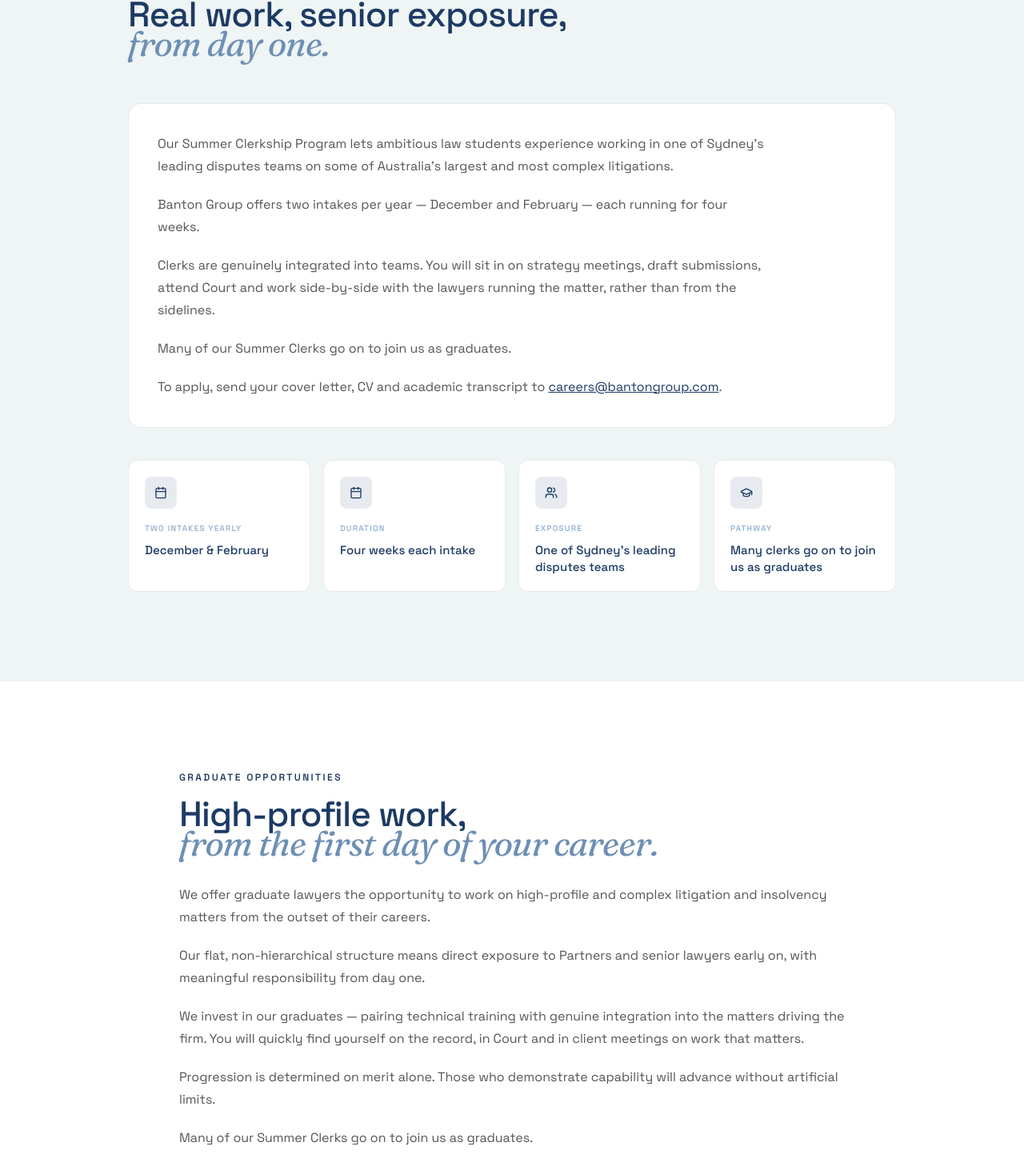
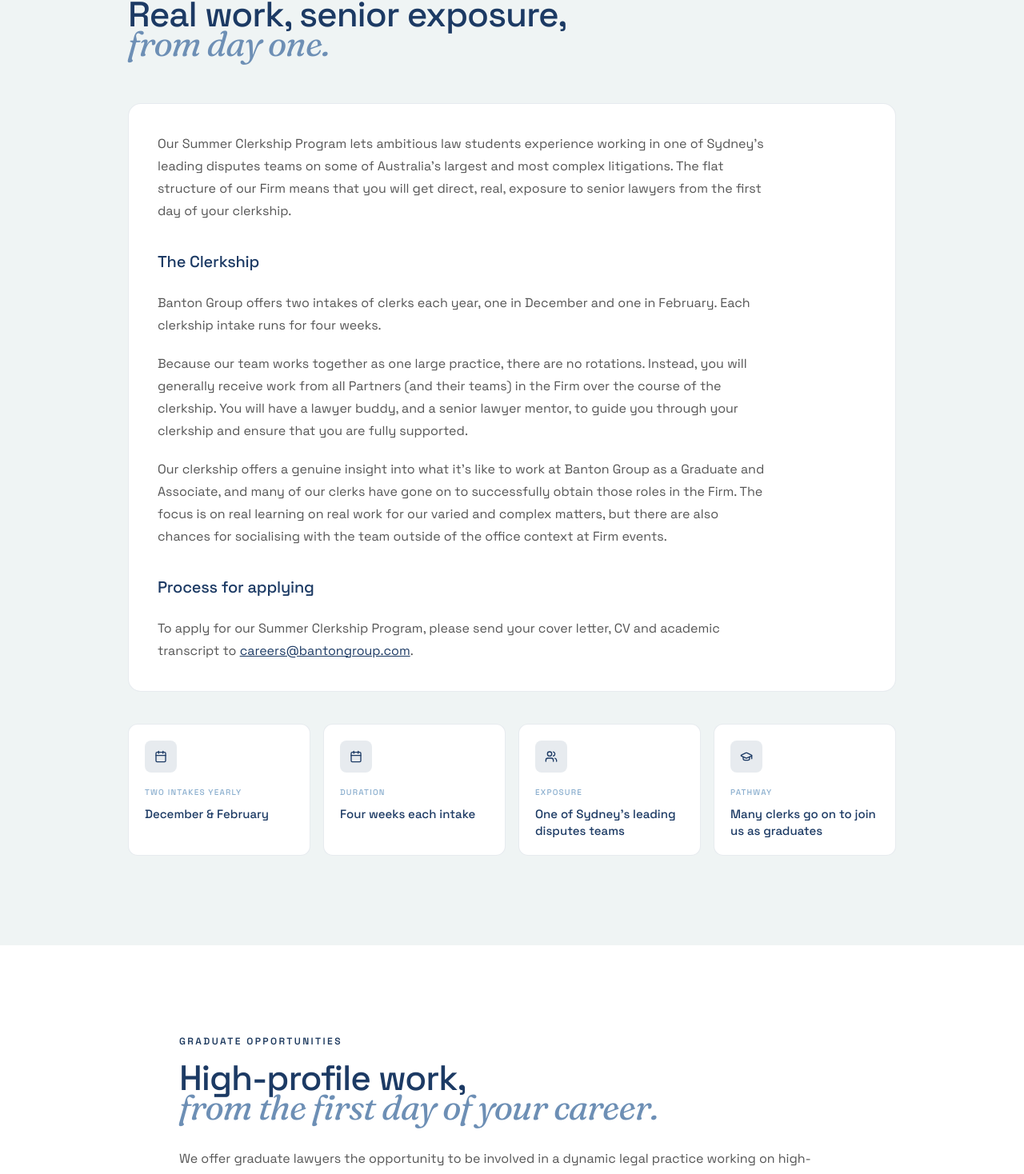
Before and after one commit to jero345/abogado-asutralia, a React (Vite) app: page /work-with-us in a window 1280 px wide. Shown: the part 1473-2941 px from the top of the page at 80% size. Built offline with nearby package versions, Linux system fonts and the light colour scheme; no server answers; a web font is replaced by a local one.

Commit message:
nuevos hoy

```diff
--- a/src/components/sections/AmandaBio.tsx
+++ b/src/components/sections/AmandaBio.tsx
@@ -157,7 +157,7 @@
                     className="flex items-center gap-3 text-white/80 hover:text-white transition-colors"
                   >
                     <Phone size={14} className="text-[#8AAECE]" />
-                    +61 424 156 859 <span className="text-[#8AAECE] text-[11px] ml-1">· mobile</span>
+                    +61 424 156 859 <span className="text-[#8AAECE] text-[11px] ml-1">· Mobile</span>
                   </a>
                 </div>
               </div>
--- a/src/components/sections/Innovation.tsx
+++ b/src/components/sections/Innovation.tsx
@@ -33,7 +33,7 @@
           </h2>
 
           <p className="text-[#555555] text-[15px] md:text-[17px] leading-[1.75] max-w-2xl mx-auto">
-            We are able to leverage AI resources and the latest technology approaches to ensure efficiency and cost savings where appropriate.
+            We harness AI and advanced technology to drive efficiency, sharpen strategy, and reduce costs where appropriate.
           </p>
         </ScrollReveal>
       </div>
--- a/src/components/sections/PracticeAreas.tsx
+++ b/src/components/sections/PracticeAreas.tsx
@@ -63,9 +63,9 @@
               What We Do
             </span>
             <h2 className="text-[28px] sm:text-3xl md:text-[40px] lg:text-[44px] font-medium text-[#1C3A64] leading-[1.1] tracking-tight">
-              Four
+              Four Specialised
               <br />
-              <span className="italic-display text-[#6D8FB5]">Specialisms.</span>
+              <span className="italic-display text-[#6D8FB5]">Practice Areas.</span>
             </h2>
           </ScrollReveal>
           <ScrollReveal delay={0.15} className="lg:max-w-sm">
--- a/src/pages/AboutPage.tsx
+++ b/src/pages/AboutPage.tsx
@@ -8,8 +8,8 @@
     <>
       <PageHero
         eyebrow="About the Firm"
-        title="Specialist boutique."
-        italicTitle="Big-firm firepower."
+        title="A private litigation and insolvency practice"
+        italicTitle="built for high-stakes matters."
         subtitle="Today, Banton Group is one of Australia's most formidable private litigation and insolvency practices."
         breadcrumbs={[{ label: 'About Us' }]}
         backgroundImage="/img/hero-bg/about.jpg"
--- a/src/pages/ContactPage.tsx
+++ b/src/pages/ContactPage.tsx
@@ -8,7 +8,7 @@
         eyebrow="Get in Touch"
         title="Your case starts"
         italicTitle="with a conversation."
-        subtitle="All consultations are private and confidential. Tell us about your matter and we will assess whether we can help. Initial conversations are at no charge unless we are retained by you."
+        subtitle="All consultations are private and confidential. Tell us about your matter and we will assess whether we can assist. Initial conversations are at no charge. If you choose to retain us, our fees will be discussed and agreed with you."
         breadcrumbs={[{ label: 'Contact' }]}
         backgroundImage="/img/hero-bg/contact.jpg"
       />
--- a/src/pages/TeamPage.tsx
+++ b/src/pages/TeamPage.tsx
@@ -8,7 +8,7 @@
         eyebrow="Our Team"
         title="Accomplished litigators,"
         italicTitle="united by one mission."
-        subtitle="Specialists across partners, senior associates and associates — recognised by Chambers Asia-Pacific and Legal 500."
+        subtitle="A specialist team spanning partners, senior associates and associates, recognised by Chambers Asia-Pacific and The Legal 500."
         breadcrumbs={[{ label: 'Team' }]}
         backgroundImage="/img/hero-bg/our-team.jpg"
       />
--- a/src/pages/WorkWithUsPage.tsx
+++ b/src/pages/WorkWithUsPage.tsx
@@ -75,19 +75,27 @@
             <div className="bg-white border border-[#1C3A64]/10 rounded-2xl p-7 md:p-9">
               <div className="space-y-5 text-[#555555] text-[15px] md:text-[16px] leading-[1.75] max-w-3xl">
                 <p>
-                  Our Summer Clerkship Program lets ambitious law students experience working in one of Sydney's leading disputes teams on some of Australia's largest and most complex litigations.
+                  Our Summer Clerkship Program lets ambitious law students experience working in one of Sydney's leading disputes teams on some of Australia's largest and most complex litigations. The flat structure of our Firm means that you will get direct, real, exposure to senior lawyers from the first day of your clerkship.
+                </p>
+
+                <h3 className="text-[#1C3A64] text-[18px] md:text-[20px] font-medium pt-3">
+                  The Clerkship
+                </h3>
+                <p>
+                  Banton Group offers two intakes of clerks each year, one in December and one in February. Each clerkship intake runs for four weeks.
                 </p>
                 <p>
-                  Banton Group offers two intakes per year — December and February — each running for four weeks.
+                  Because our team works together as one large practice, there are no rotations. Instead, you will generally receive work from all Partners (and their teams) in the Firm over the course of the clerkship. You will have a lawyer buddy, and a senior lawyer mentor, to guide you through your clerkship and ensure that you are fully supported.
                 </p>
                 <p>
-                  Clerks are genuinely integrated into teams. You will sit in on strategy meetings, draft submissions, attend Court and work side-by-side with the lawyers running the matter, rather than from the sidelines.
+                  Our clerkship offers a genuine insight into what it's like to work at Banton Group as a Graduate and Associate, and many of our clerks have gone on to successfully obtain those roles in the Firm. The focus is on real learning on real work for our varied and complex matters, but there are also chances for socialising with the team outside of the office context at Firm events.
                 </p>
+
+                <h3 className="text-[#1C3A64] text-[18px] md:text-[20px] font-medium pt-3">
+                  Process for applying
+                </h3>
                 <p>
-                  Many of our Summer Clerks go on to join us as graduates.
-                </p>
-                <p>
-                  To apply, send your cover letter, CV and academic transcript to{' '}
+                  To apply for our Summer Clerkship Program, please send your cover letter, CV and academic transcript to{' '}
                   <a href="mailto:careers@bantongroup.com" className="text-[#1C3A64] underline hover:opacity-75">
                     careers@bantongroup.com
                   </a>
@@ -138,19 +146,19 @@
             </h2>
             <div className="space-y-5 text-[#555555] leading-[1.75] text-[15px] md:text-[16px]">
               <p>
-                We offer graduate lawyers the opportunity to work on high-profile and complex litigation and insolvency matters from the outset of their careers.
+                We offer graduate lawyers the opportunity to be involved in a dynamic legal practice working on high-profile and complex litigation and insolvency matters from the outset of their careers. Working with us, you will be guided by technical experts and committed legal professionals, gaining hands-on experience across a broad range of matters.
               </p>
               <p>
-                Our flat, non-hierarchical structure means direct exposure to Partners and senior lawyers early on, with meaningful responsibility from day one.
+                Our flat structure means you will have direct exposure to senior lawyers early on, with meaningful responsibility and involvement in real work from day one. We have removed the hierarchical and traditional constraints that can restrict development in larger firms and instead foster a fluid, flexible, and merit-based environment.
               </p>
               <p>
-                We invest in our graduates — pairing technical training with genuine integration into the matters driving the firm. You will quickly find yourself on the record, in Court and in client meetings on work that matters.
+                Outstanding lawyers are recognised and progress quickly based on performance and initiative. Rather than a fixed-term “program”, our approach is to integrate graduates into the Firm as valued members of the team. You will work across all Partners and practice areas, supported by a lawyer buddy and senior mentor to help guide your development and ensure you are fully supported.
               </p>
               <p>
-                Progression is determined on merit alone. Those who demonstrate capability will advance without artificial limits.
+                This is an exciting opportunity for motivated, ambitious and responsible graduates to develop their professional knowledge and skills while contributing to a market-leading firm offering a multidisciplinary approach to complex legal problems.
               </p>
               <p>
-                Many of our Summer Clerks go on to join us as graduates.
+                Many of our Summer Clerks go on to join us as graduates, reflecting our focus on long-term development and investment in our people.
               </p>
             </div>
           </ScrollReveal>
@@ -179,12 +187,6 @@
               careers@bantongroup.com
               <ArrowUpRight size={14} />
             </a>
-            <div className="mt-12 pt-8 border-t border-white/10 max-w-2xl mx-auto">
-              <p className="text-white/60 text-[13px] leading-[1.7]">
-                Sydney (HQ) · Level 12/60 Martin Place · +61 2 8076 8090<br />
-                Melbourne · Level 4/40 William Street · +61 2 8076 8090
-              </p>
-            </div>
           </ScrollReveal>
         </div>
       </section>
```
Also changed, not shown: src/components/sections/Contact.tsx (+0 -17 lines), src/pages/Home.tsx (+6 -8 lines), .claude/launch.json, .claude/settings.json (added), .claude/settings.local.json.
